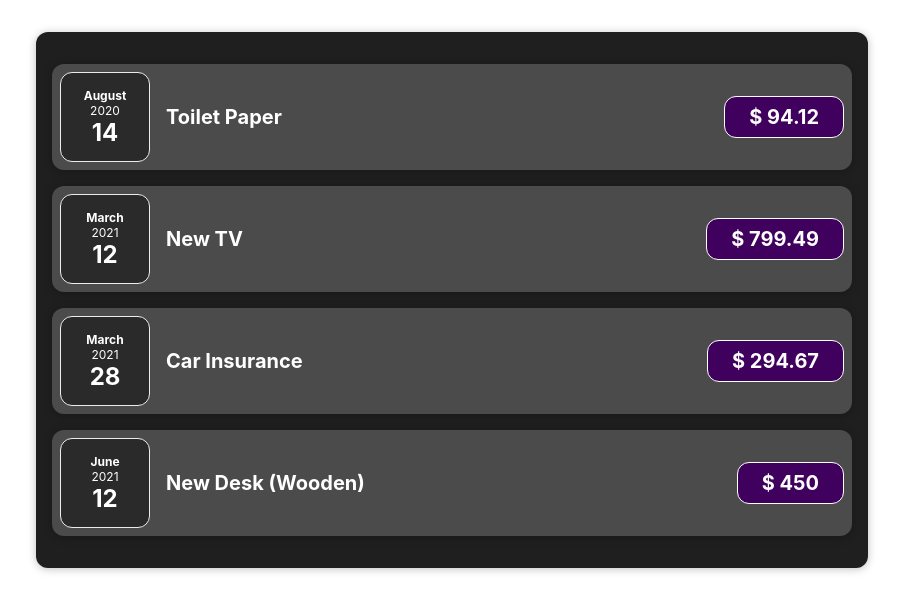
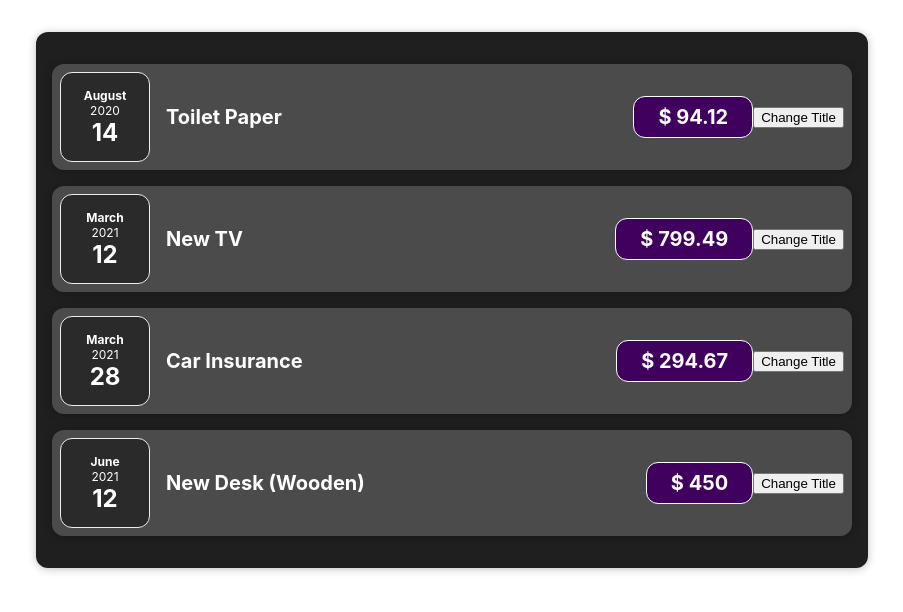
Before and after one commit to ShajnoskiIlija/React-Components-Basics, a React (Create React App) app: page / in a window 1280 px wide. Shown: the top 612 px of the page, without its empty margins (188-1091 px from the left). Built offline with nearby package versions, Linux system fonts and the light colour scheme.

Commit message:
Listening to Events and working with event handlers

```diff
--- a/src/components/Expenses/ExpenseItem.js
+++ b/src/components/Expenses/ExpenseItem.js
@@ -3,6 +3,10 @@ import Card from '../UI/Card';
 import './ExpenseItem.css';
 
 const ExpenseItem = (props) => {
+  const clickHandler = () => {
+    console.log('Clicked!')
+  };
+
   return (
     <Card className='expense-item'>
       <ExpenseDate date={props.date} />
@@ -10,6 +14,7 @@ const ExpenseItem = (props) => {
         <h2>{props.title}</h2>
         <div className='expense-item__price'>$ {props.amount}</div>
       </div>
+      <button onClick={clickHandler}>Change Title</button>
     </Card>
   );
 }
```
